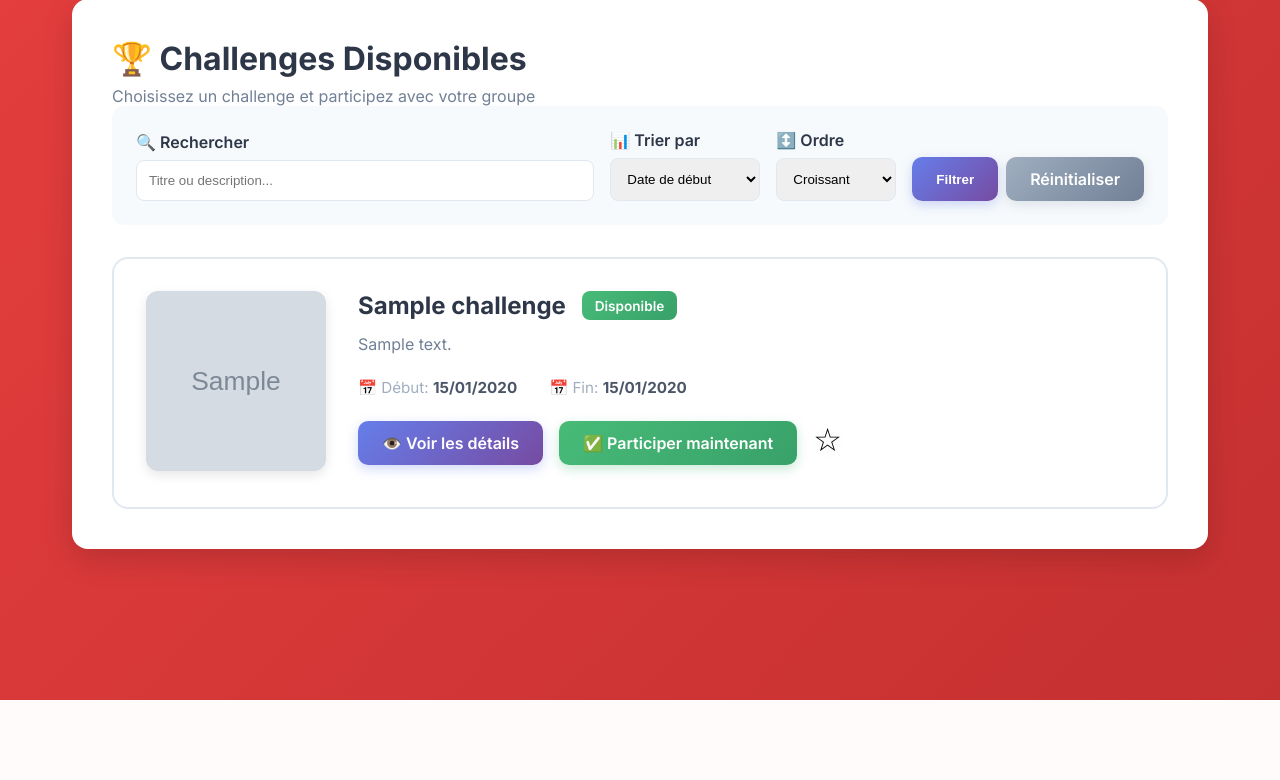
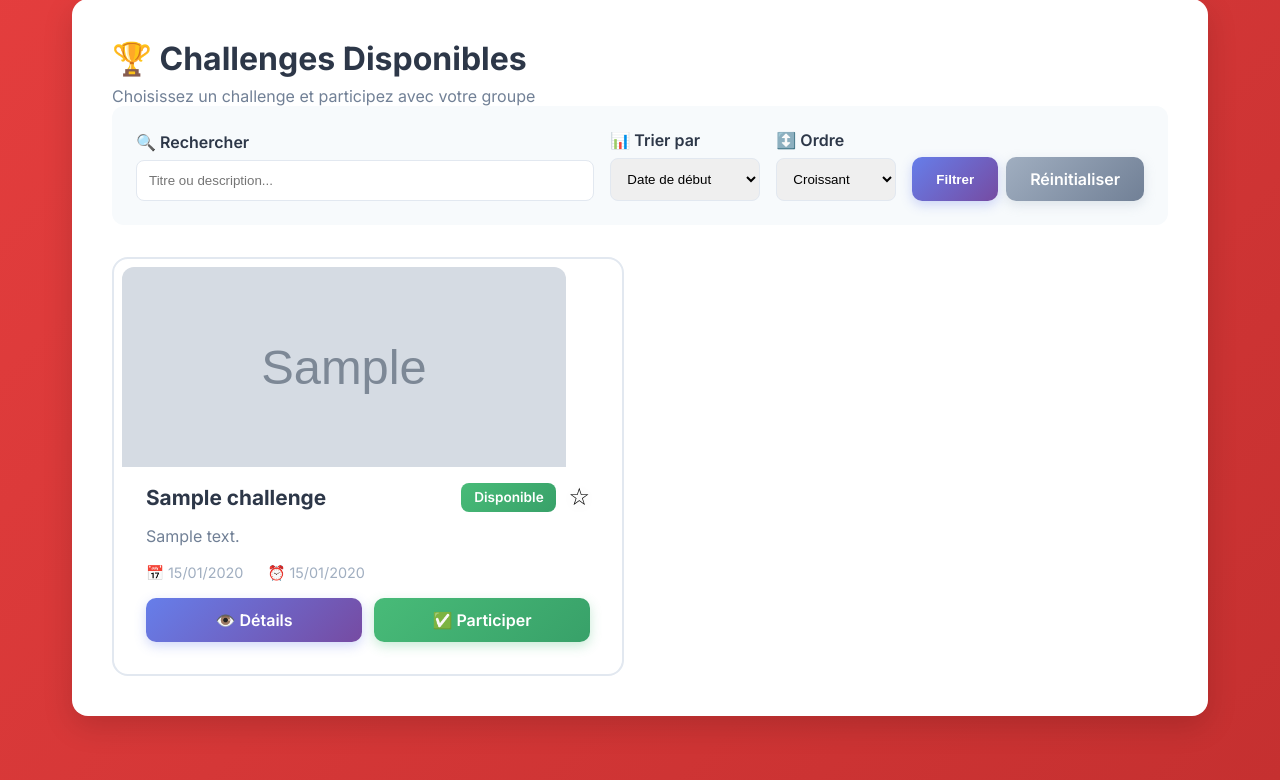
Before and after one commit to haninlamouchi/SkillOra, a Symfony app: template templates/frontoffice/etudiant/challenges/browse.html.twig in a window 1280 px wide. Shown: the part 100-880 px from the top of the page. Before the commit the page ends 800 px from the top, so only its background shows below. Run offline with Twig, Linux system fonts and the light colour scheme; the template is opened without the code that fills it: most values are stand-ins (such as "Sample title", 1, 10 or a date in 2020); grey boxes marked "Sample" are stand-in pictures; some libraries are stand-ins or nearby versions.

Commit message:
API mail + système de favoris update

```diff
--- a/templates/frontoffice/etudiant/challenges/browse.html.twig
+++ b/templates/frontoffice/etudiant/challenges/browse.html.twig
@@ -68,80 +68,66 @@
             <p style="font-size: 0.95rem; margin-top: 0.5rem;">Revenez plus tard pour découvrir de nouveaux challenges !</p>
         </div>
     {% else %}
-        <div style="display: grid; gap: 2rem;">
+        <div style="display: grid; grid-template-columns: repeat(auto-fill, minmax(450px, 1fr)); gap: 2rem;">
             {% for challenge in challenges %}
-                <div class="challenge-card">
-                    <div style="display: flex; gap: 2rem; align-items: start;">
-
+                <div class="challenge-card" style="height: 100%; display: flex; flex-direction: column;">
                     {% if challenge.image %}
-                            <div style="flex-shrink: 0;">
                         <img src="{{ asset('uploads/' ~ challenge.image) }}"
                              alt="{{ challenge.titre }}"
-                                     style="width: 180px; height: 180px; object-fit: cover; border-radius: 12px; box-shadow: 0 4px 12px rgba(0,0,0,0.1);">
-                            </div>
+                             style="width: 100%; height: 200px; object-fit: cover; border-radius: 12px 12px 0 0; margin: -1.5rem -1.5rem 1rem -1.5rem;">
                     {% endif %}
 
-                        <div style="flex: 1;">
-                            <div style="display: flex; align-items: center; gap: 1rem; margin-bottom: 0.75rem;">
-                                <h3 style="color: #2d3748; font-size: 1.5rem; margin: 0;">{{ challenge.titre }}</h3>
+                    <div style="display: flex; align-items: center; gap: 0.75rem; margin-bottom: 0.75rem;">
+                        <h3 style="color: #2d3748; font-size: 1.3rem; margin: 0; flex: 1;">{{ challenge.titre }}</h3>
                         <span class="badge badge-success">Disponible</span>
-                            </div>
 
-                            <p style="color: #718096; margin-bottom: 1.25rem; line-height: 1.6;">
-                                {{ challenge.description|length > 200 ? challenge.description|slice(0, 200) ~ '...' : challenge.description }}
-                            </p>
-
-                            <div style="display: flex; gap: 2rem; font-size: 0.95rem; color: #a0aec0; margin-bottom: 1.5rem; flex-wrap: wrap;">
-                                <span>📅 Début: <strong style="color: #4a5568;">{{ challenge.dateDebut|date('d/m/Y') }}</strong></span>
-                                <span>📅 Fin: <strong style="color: #4a5568;">{{ challenge.dateFin|date('d/m/Y') }}</strong></span>
-                            </div>
-
-                            <div style="display: flex; gap: 1rem;">
-                                <a href="{{ path('app_etudiant_challenge_detail', {id: challenge.id}) }}"
-                                   class="btn" style="padding: 0.75rem 1.5rem;">
-                                    👁️ Voir les détails
-                                </a>
-                                <a href="{{ path('app_etudiant_challenge_participate', {id: challenge.id}) }}" class="btn btn-success" style="padding: 0.75rem 1.5rem;">
-                                    ✅ Participer maintenant
-                                </a>
-
-                                {# Bouton Favori avec étoile vide/pleine #}
+                        {# Étoile favori #}
                         {% if challenge.id in favorisChallengeIds %}
-        <form method="post" action="{{ path('app_etudiant_favori_remove', {id: challenge.id}) }}"
-              style="display: inline;">
+                            <form method="post" action="{{ path('app_etudiant_favori_remove', {id: challenge.id}) }}" style="margin: 0;">
                                 <input type="hidden" name="_token" value="{{ csrf_token('favori' ~ challenge.id) }}">
-            <button type="submit"
-                    class="btn-favori"
-                    style="background: none; border: none; cursor: pointer; font-size: 2rem; padding: 0; transition: transform 0.2s;"
+                                <button type="submit" class="btn-favori"
+                                        style="background: none; border: none; cursor: pointer; font-size: 1.5rem; padding: 0; transition: transform 0.2s;"
                                         onmouseover="this.style.transform='scale(1.2)'"
                                         onmouseout="this.style.transform='scale(1)'"
-                    title="Retirer des favoris">
-                ⭐
-            </button>
+                                        title="Retirer des favoris">⭐</button>
                             </form>
                         {% else %}
-        <form method="post" action="{{ path('app_etudiant_favori_add', {id: challenge.id}) }}"
-              style="display: inline;">
+                            <form method="post" action="{{ path('app_etudiant_favori_add', {id: challenge.id}) }}" style="margin: 0;">
                                 <input type="hidden" name="_token" value="{{ csrf_token('favori' ~ challenge.id) }}">
-            <button type="submit"
-                    class="btn-favori"
-                    style="background: none; border: none; cursor: pointer; font-size: 2rem; padding: 0; transition: transform 0.2s;"
+                                <button type="submit" class="btn-favori"
+                                        style="background: none; border: none; cursor: pointer; font-size: 1.5rem; padding: 0; transition: transform 0.2s;"
                                         onmouseover="this.style.transform='scale(1.2)'"
                                         onmouseout="this.style.transform='scale(1)'"
-                    title="Ajouter aux favoris">
-                ☆
-            </button>
+                                        title="Ajouter aux favoris">☆</button>
                             </form>
                         {% endif %}
                     </div>
+
+                    <p style="color: #718096; margin-bottom: 1rem; line-height: 1.5; flex: 1;">
+                        {{ challenge.description|length > 120 ? challenge.description|slice(0, 120) ~ '...' : challenge.description }}
+                    </p>
+
+                    <div style="display: flex; gap: 1.5rem; font-size: 0.9rem; color: #a0aec0; margin-bottom: 1rem;">
+                        <span>📅 {{ challenge.dateDebut|date('d/m/Y') }}</span>
+                        <span>⏰ {{ challenge.dateFin|date('d/m/Y') }}</span>
                     </div>
-                        </div>
+
+                    <div style="display: flex; gap: 0.75rem; margin-top: auto;">
+                        <a href="{{ path('app_etudiant_challenge_detail', {id: challenge.id}) }}"
+                           class="btn" style="padding: 0.75rem 1rem; flex: 1; text-align: center;">
+                            👁️ Détails
+                        </a>
+                        <a href="{{ path('app_etudiant_challenge_participate', {id: challenge.id}) }}"
+                           class="btn btn-success" style="padding: 0.75rem 1rem; flex: 1; text-align: center;">
+                            ✅ Participer
+                        </a>
                     </div>
                 </div>
             {% endfor %}
         </div>
     {% endif %}
 </div>
+
 <style>
 .btn-favori {
     position: relative;
@@ -155,5 +141,14 @@
 .btn-favori:active {
     transform: scale(0.9) !important;
 }
+
+.challenge-card {
+    transition: transform 0.2s, box-shadow 0.2s;
+}
+
+.challenge-card:hover {
+    transform: translateY(-4px);
+    box-shadow: 0 12px 24px rgba(0,0,0,0.15);
+}
 </style>
 {% endblock %}
```
Lines whose indentation alone changed are shown as unchanged.
